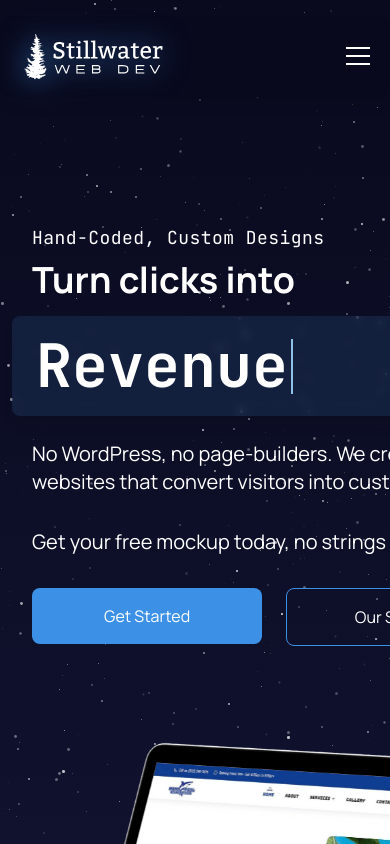
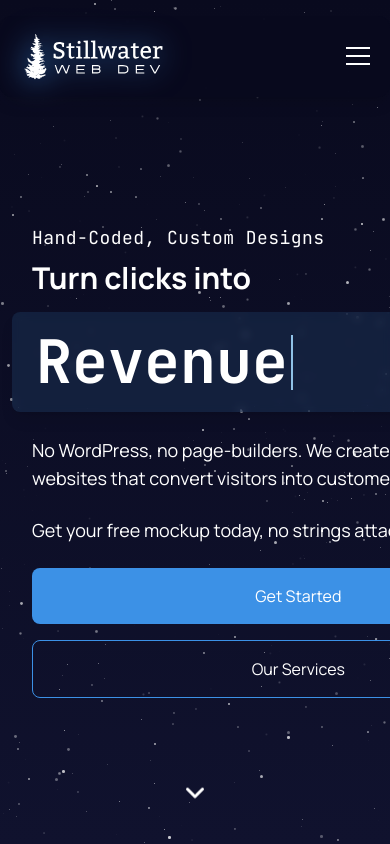
Before and after one commit to stillwaterwebdev/mainwebsite, a Next.js app: page / in a window 390 px wide. Shown: the top 844 px of the page. Built offline with nearby package versions, Linux system fonts and the light colour scheme.

Commit message:
Fix mobile layout and hamburger menu functionality

```diff
--- a/src/app/page.tsx
+++ b/src/app/page.tsx
@@ -102,25 +102,25 @@ export default function Home() {
           <StarBackground />
           <section className="max-w-7xl mx-auto px-8 pt-56 pb-24 relative">
             <div className="grid md:grid-cols-2 gap-16 items-center">
-              <div>
+              <div className="relative z-20">
                 <span className="text-lg tracking-wide text-white font-mono block mb-2">
                   Hand-Coded, Custom Designs
                 </span>
-                <h1 className="text-4xl md:text-6xl font-bold text-white mb-6">
+                <h1 className="text-3xl sm:text-4xl md:text-6xl font-bold text-white mb-6">
                   Turn clicks into
                   <div className="mt-4 ml-[-20px]">
                     <AnimatedText />
                   </div>
                 </h1>
                 <div className="max-w-[560px]">
-                  <p className="text-xl text-white mb-8">
+                  <p className="text-lg sm:text-xl text-white mb-6 sm:mb-8">
                     No WordPress, no page-builders. We create lightning fast
                     websites that convert visitors into customers.
                   </p>
-                  <p className="text-xl text-white mb-8">
+                  <p className="text-lg sm:text-xl text-white mb-6 sm:mb-8">
                     Get your free mockup today, no strings attached.
                   </p>
-                  <div className="flex gap-6 w-[calc(100%-48px)]">
+                  <div className="flex flex-col sm:flex-row gap-4 sm:gap-6 w-full sm:w-[calc(100%-48px)]">
                     <div className="flex-1">
                       <Button href="/contact" isPrimary fullWidth>Get Started</Button>
                     </div>
@@ -130,7 +130,7 @@ export default function Home() {
                   </div>
                 </div>
               </div>
-              <div className="relative overflow-visible h-full">
+              <div className="relative overflow-visible h-full hidden md:block">
                 <div
                   className="absolute"
                   style={{
--- a/src/components/Navbar.tsx
+++ b/src/components/Navbar.tsx
@@ -89,7 +89,7 @@ const Navbar = memo(function Navbar() {
             {/* Mobile Menu Button */}
             <button
               onClick={toggleMobileMenu}
-              className="md:hidden text-white z-20 p-2 focus:outline-none"
+              className="md:hidden text-white z-30 p-2 focus:outline-none relative"
               aria-label={mobileMenuOpen ? "Close menu" : "Open menu"}
               aria-expanded={mobileMenuOpen}
             >
@@ -110,8 +110,9 @@ const Navbar = memo(function Navbar() {
           ${mobileMenuOpen ? 'opacity-100 visible' : 'opacity-0 invisible'}
           md:hidden
         `}
+        onClick={() => setMobileMenuOpen(false)}
       >
-        <nav className="flex flex-col items-center space-y-8 px-6">
+        <nav className="flex flex-col items-center space-y-8 px-6" onClick={(e) => e.stopPropagation()}>
           {navLinks.map((link) => (
             <Link
               key={link.href}
@@ -123,7 +124,7 @@ const Navbar = memo(function Navbar() {
             </Link>
           ))}
         </nav>
-        <div className="absolute bottom-10 left-0 w-full text-center text-sm text-royalbyte-300">
+        <div className="absolute bottom-10 left-0 w-full text-center text-sm text-royalbyte-300" onClick={(e) => e.stopPropagation()}>
           <p>© {new Date().getFullYear()} Stillwater Web Development</p>
         </div>
       </div>
```
